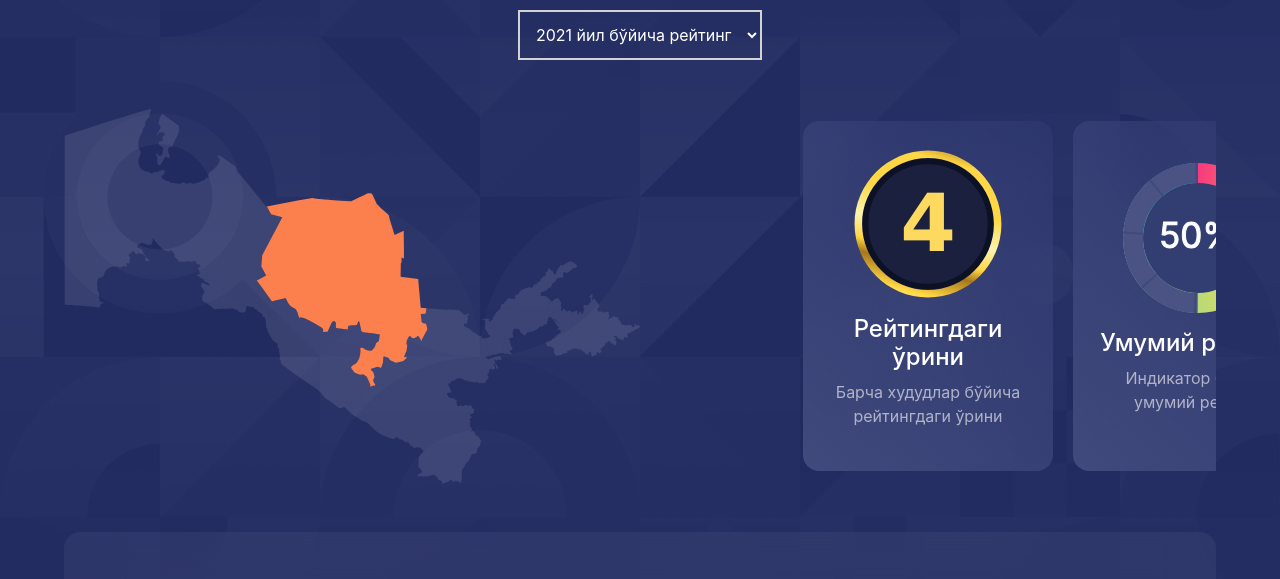
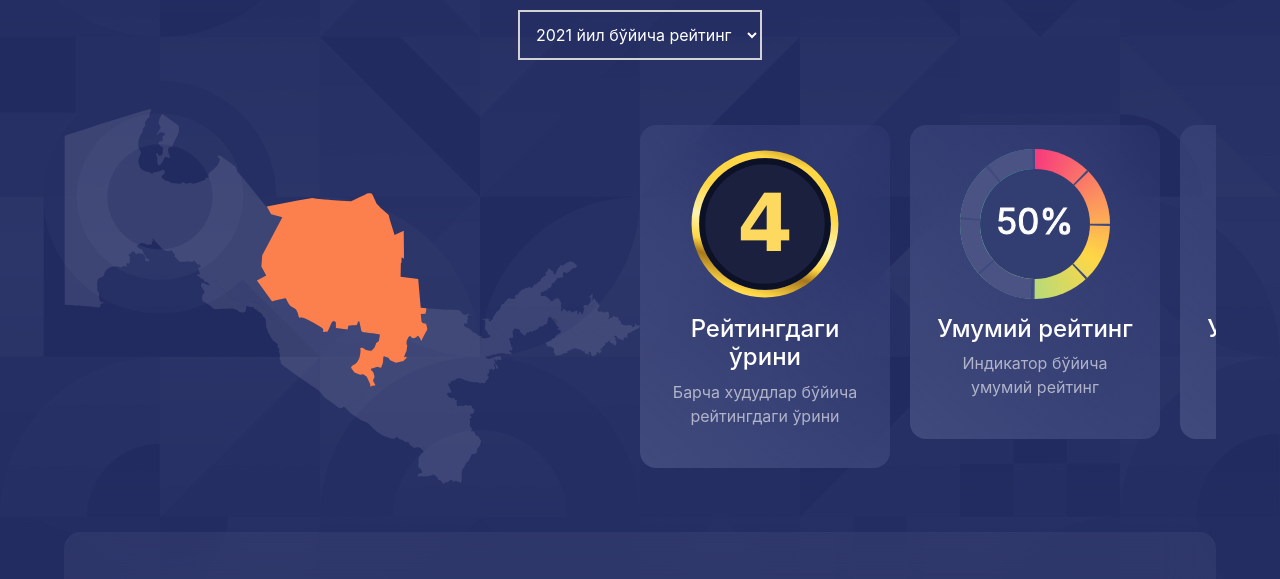
Before and after one commit to Afrosiyob/maroqandhuquq, a plain HTML site: page navoi.html in a window 1280 px wide. Shown: the part 218-797 px from the top of the page. Drawn offline with nearby package versions, Linux system fonts and the light colour scheme.

Commit message:
setting slider

```diff
--- a/js/index.js
+++ b/js/index.js
@@ -1315,10 +1315,9 @@ $( document ).ready( function () {
   } );
   $( ".reagion-card-carousel" ).owlCarousel( {
     loop: false,
-    center: true,
+    center: false,
     stagePadding: 30,
     margin: 20,
-
     autoHeight: true,
     autoWidth: true,
     items: 5,
--- a/scss/style.scss
+++ b/scss/style.scss
@@ -1061,8 +1061,8 @@ footer {
         }
 
         .slide-item {
-          max-width: 250px;
-          height: 350px;
+          width: 250px;
+          // height: 350px;
           //   background-color: red;
         }
       }
```
Also changed, not shown: scss/style.css, 1 other file.
